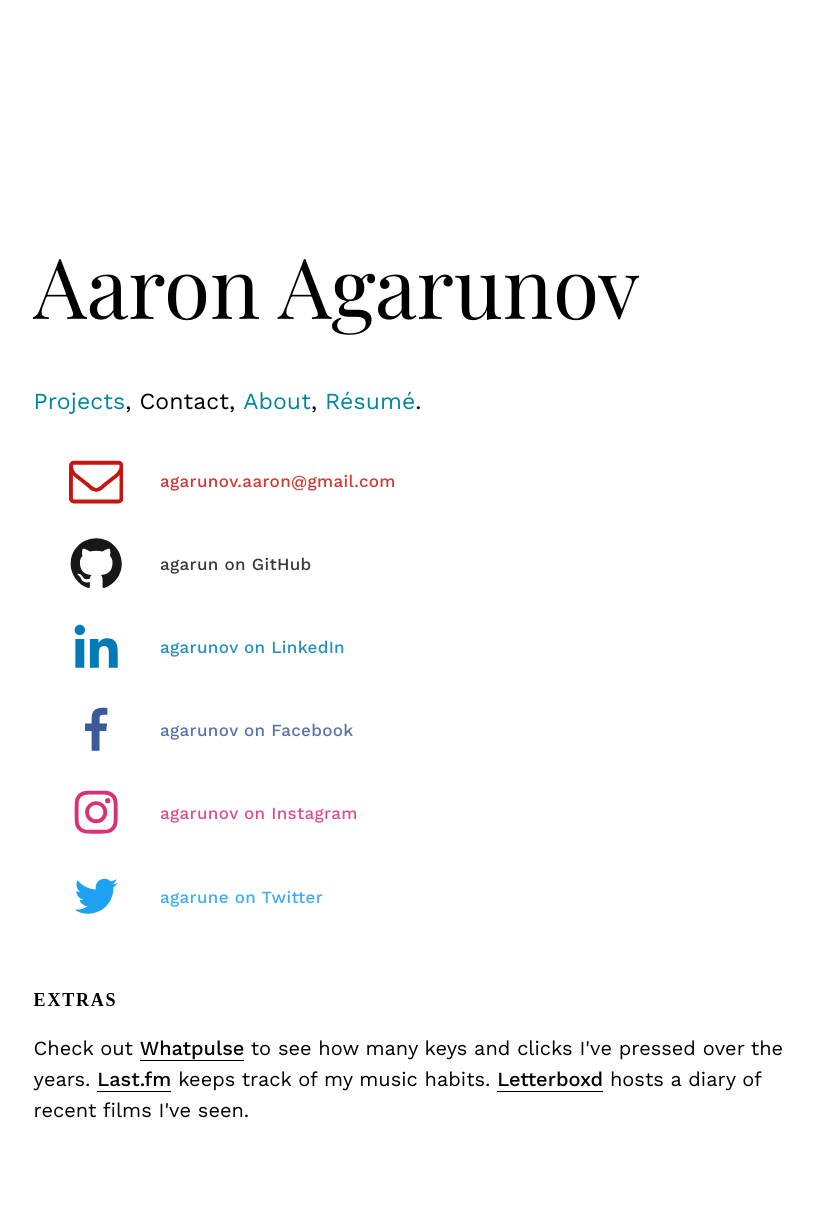
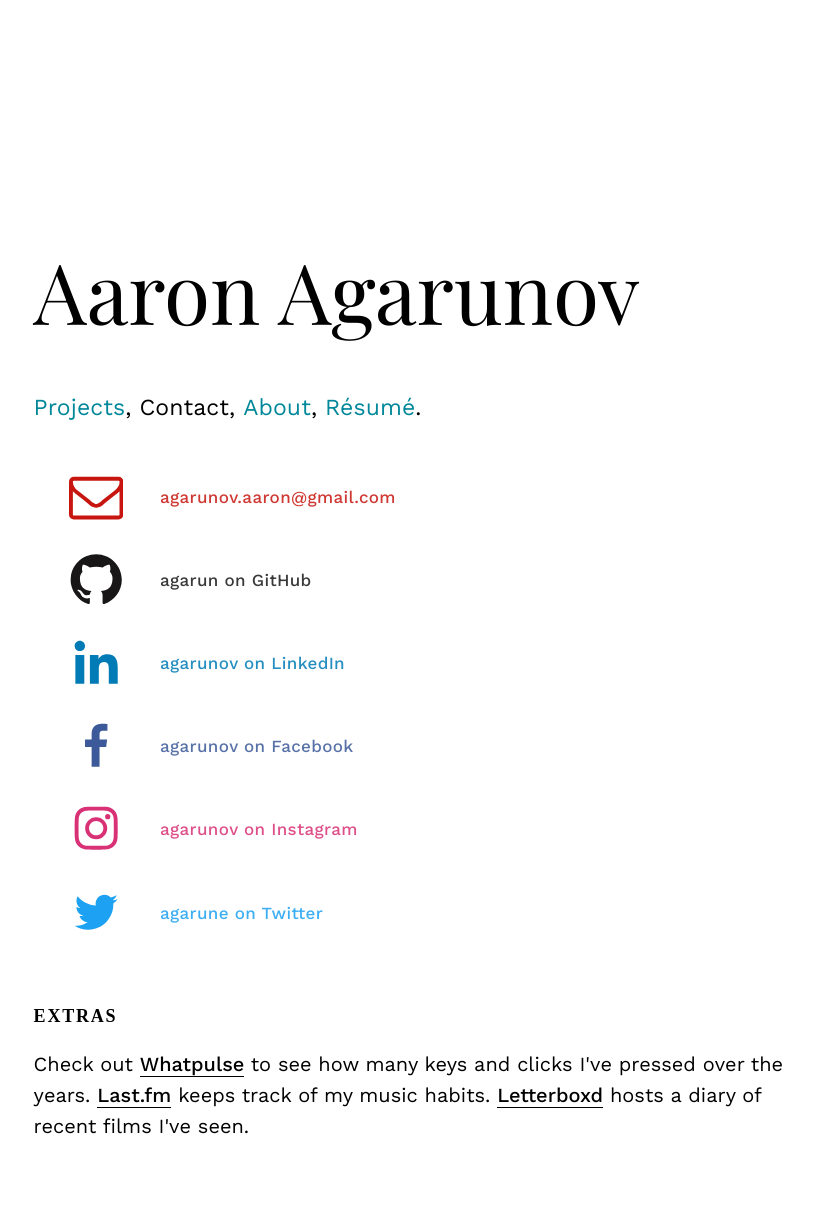
Before and after one commit to agarun/agarun.github.io, a Jekyll site: the page built from _pages/contact.html, in a window 1280 px wide. Shown: the whole page, without its empty margins (184-997 px from the left). Built offline with Jekyll 4.4.1, drawn with Linux system fonts in a browser that asks for light colours; some web fonts are replaced.

Commit message:
Add extra spacing

```diff
--- a/_sass/_layout.scss
+++ b/_sass/_layout.scss
@@ -22,7 +22,7 @@ header {
     font-size: 84px;
     font-weight: 400;
     position: relative;
-    margin-top: 236px; // TOP SPACE. ALTERNATIVE?: VERTICAl-ALIGN: MIDDLE
+    margin-top: 242px; // TOP SPACE. ALTERNATIVE?: VERTICAl-ALIGN: MIDDLE
   }
 
   a {
@@ -181,8 +181,6 @@ p.blurb {
 }
 
 .content {
-  text-indent: 20px;
-
   a {
     color: black;
     text-decoration: none;
@@ -202,10 +200,6 @@ p.blurb {
     text-transform: uppercase;
     margin-top: 50px;
   }
-}
-
-.no-indent {
-  text-indent: 0px;
 }
 
 .about {
@@ -246,6 +240,10 @@ p.blurb {
   color: grey;
 }
 
+.indent {
+  text-indent: 20px;
+}
+
 .index-posts {
   margin-top: 23px;
   margin-bottom: -16px;
@@ -283,6 +281,8 @@ p.blurb {
     $i: index(($brandColors), ($brandName $color));
     &:nth-child(#{$i}) a { color: $color; }
   }
+
+  &:nth-child(1) { margin-top: 10px; }
 }
 
 main {
@@ -348,19 +348,42 @@ main {
   }
 }
 
+/**
+ * Index.html small project cards
+ */
+
+.wrapper-proj-cards {
+  width: 700px;
+  padding-top: 15px;
+}
+
+.flex-container-proj-cards {
+  display: flex;
+  flex-flow: row wrap;
+  margin-top: 10px;
+  margin-left: .7rem;
+  a { margin: .6rem; }
+}
+
+.proj-card {
+  width: 200px;
+  height: 140px;
+  border-radius: 5px;
+  box-shadow: 0 2px 4px rgba(10, 10, 10, .1), 0 0 0 1px rgba(20, 20, 20, .08);
+}
+
+.proj-card-title {
+  margin: 6px;
+}
 
 /**
- * Index.html small project banners
+ * Work.html medium project banners
  */
 
-#flex-container-proj-cards {
-  display: flex;
-  // padding etc
+#flex-container-proj-banners {
+
 }
 
-#proj-card {
-  width: 120px;
-  height: 120px;
-  border-radius: 4px;
-  border: grey solid 1px;
+#proj-banner {
+
 }
```
